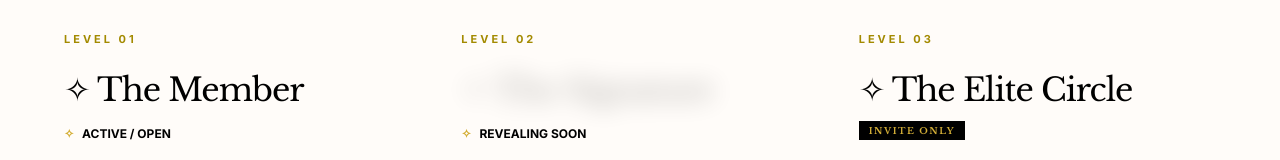
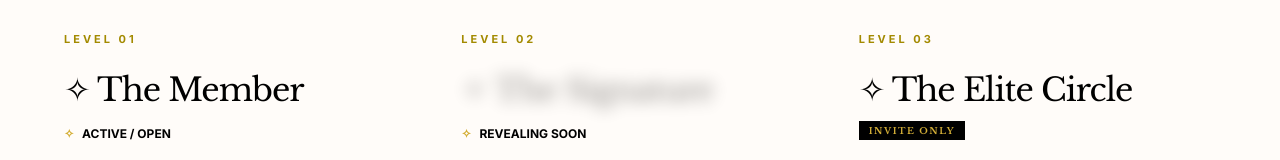
Before and after one commit to adamsyy/flip-frontend, a React (Vite) app: page /levels in a window 1280 px wide. Shown: the part 539-699 px from the top of the page. Built offline with nearby package versions, Linux system fonts and the light colour scheme; no server answers.

Commit message:
fix: refined level 2 luxury blur to be less blank

```diff
--- a/src/pages/LevelsPage/LevelsPage.module.css
+++ b/src/pages/LevelsPage/LevelsPage.module.css
@@ -114,10 +114,12 @@
 
 .unrevealedCard .tierName,
 .unrevealedCard .tierDescription {
-  filter: blur(12px);
-  opacity: 0.3;
+  filter: blur(8px);
+  opacity: 0.4;
   user-select: none;
   pointer-events: none;
+  transition: all 0.6s ease;
+  text-shadow: 0 0 10px rgba(0,0,0,0.1);
 }
 
 .unrevealedCard .tierStatus {
```
